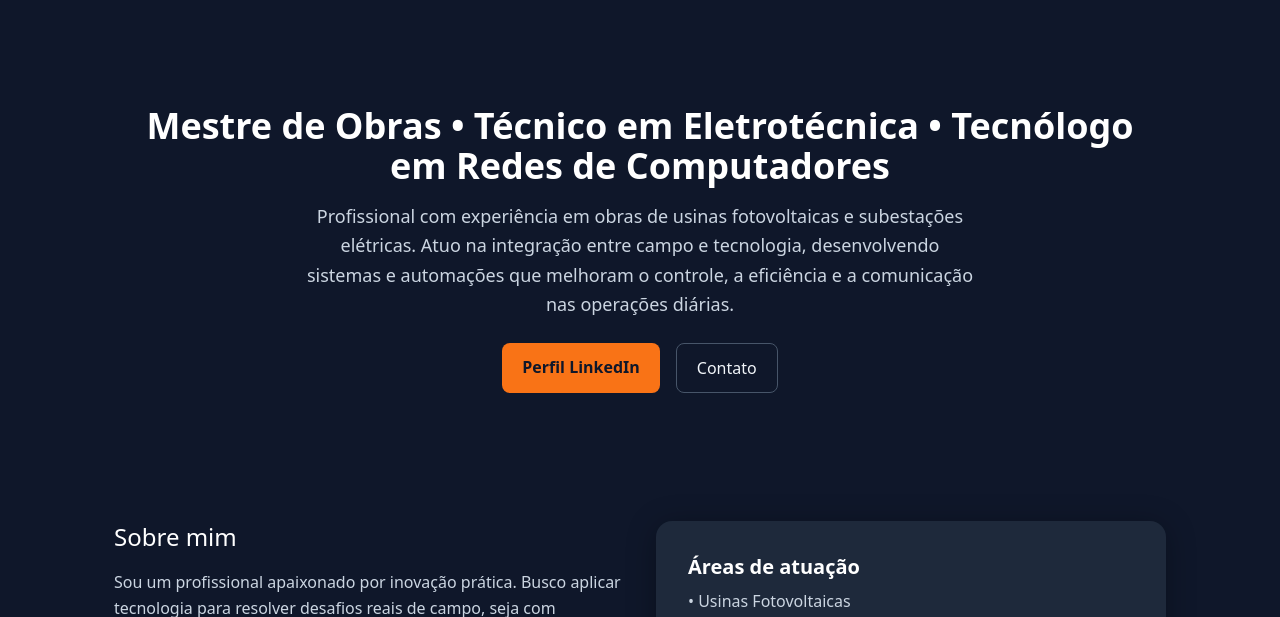
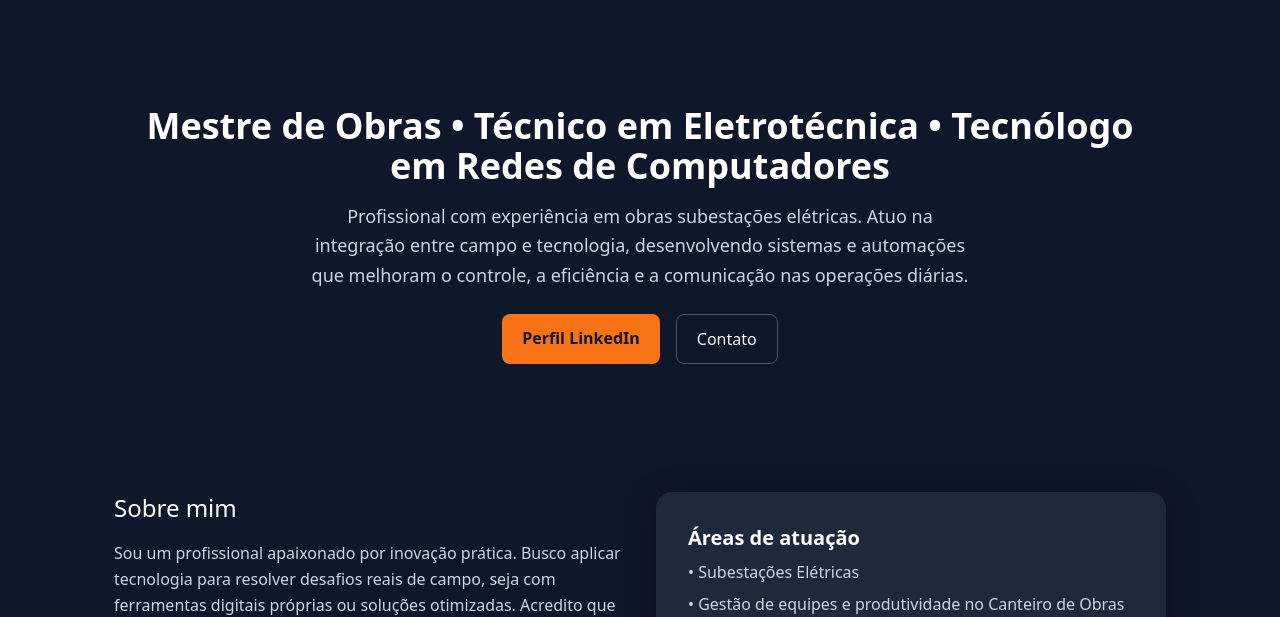
Before and after one commit to Netosantos999/-portef-lio, a plain HTML site: page index.html in a window 1280 px wide. Shown: the part 166-783 px from the top of the page. Drawn offline with nearby package versions, Linux system fonts and the light colour scheme.

Commit message:
Add files via upload

```diff
--- a/index.html
+++ b/index.html
@@ -6,7 +6,7 @@
 
   <!-- Meta Tags para Redes Sociais (Open Graph) -->
   <meta property="og:title" content="Francelino Neto Santos — Portfólio Profissional" />
-  <meta property="og:description" content="Profissional com experiência em obras de usinas fotovoltaicas e subestações elétricas, unindo campo e tecnologia." />
+  <meta property="og:description" content="Profissional com experiência em obras, unindo campo e tecnologia." />
   <meta property="og:image" content="https://raw.githubusercontent.com/Netosantos999/-portef-lio/main/preview.png" />
   <meta property="og:url" content="https://netosantos999.github.io/-portef-lio/" />
   <meta property="og:type" content="website" />
@@ -73,7 +73,7 @@
 
   <section class="section text-center">
     <h2 class="text-3xl md:text-4xl font-extrabold mb-4">Mestre de Obras • Técnico em Eletrotécnica • Tecnólogo em Redes de Computadores</h2>
-    <p class="text-slate-300 max-w-2xl mx-auto text-lg leading-relaxed">Profissional com experiência em obras de usinas fotovoltaicas e subestações elétricas. Atuo na integração entre campo e tecnologia, desenvolvendo sistemas e automações que melhoram o controle, a eficiência e a comunicação nas operações diárias.</p>
+    <p class="text-slate-300 max-w-2xl mx-auto text-lg leading-relaxed">Profissional com experiência em obras subestações elétricas. Atuo na integração entre campo e tecnologia, desenvolvendo sistemas e automações que melhoram o controle, a eficiência e a comunicação nas operações diárias.</p>
     <div class="mt-6 flex flex-wrap justify-center gap-4">
       <a href="https://www.linkedin.com/in/francelino-neto-santos-17671b158/" target="_blank" class="bg-orange-500 text-slate-900 font-semibold px-5 py-3 rounded-lg">Perfil LinkedIn</a>
       <a href="#contato" class="border border-slate-600 px-5 py-3 rounded-lg hover:bg-slate-800">Contato</a>
@@ -90,7 +90,7 @@
     <div class="card">
       <h3 class="text-xl font-semibold mb-2">Áreas de atuação</h3>
       <ul class="space-y-2 text-slate-300">
-        <li>• Usinas Fotovoltaicas</li>
+
         <li>• Subestações Elétricas</li>
         <li>• Gestão de equipes e produtividade no Canteiro de Obras</li>
         <li>• Desenvolvimento de sistemas de controle de ponto e relatórios técnicos com Python + Streamlit</li>
```
